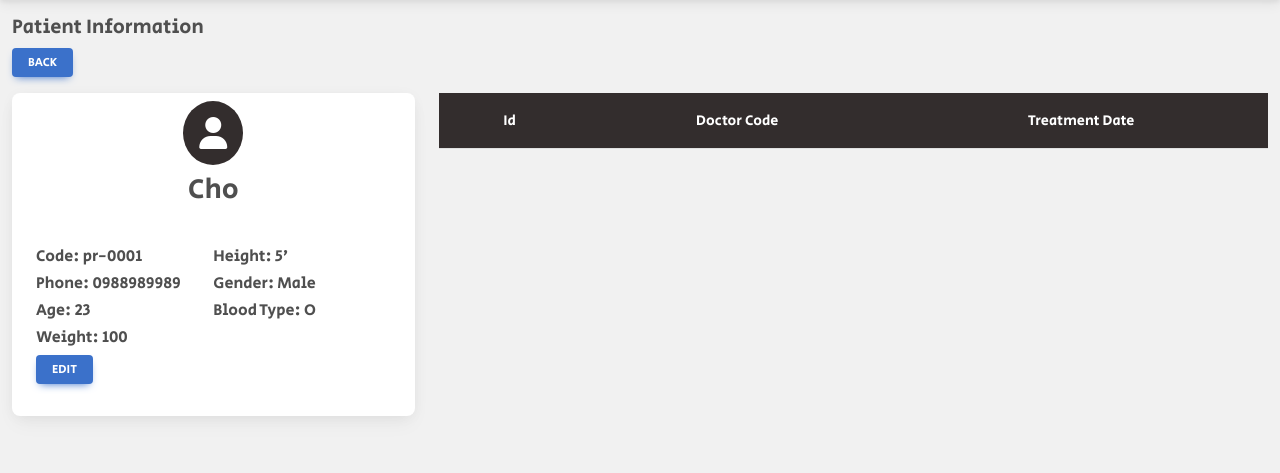
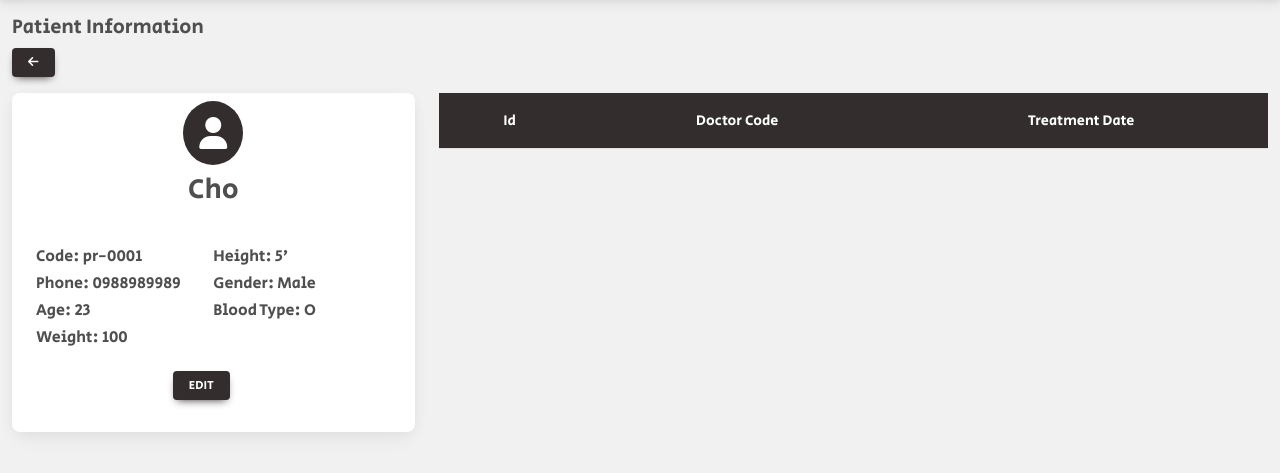
Before and after one commit to hmmlara/CMS, a PHP site: page /PMS/patient_info.php?id=1 in a window 1280 px wide. Shown: the part 50-523 px from the top of the page. Run offline with PHP 8.4, Linux system fonts and the light colour scheme; data comes from the database, SQL or seed files in the repository; data that the repository does not hold is empty.

Commit message:
change icon and color

```diff
--- a/patient_info.php
+++ b/patient_info.php
@@ -18,7 +18,7 @@ if (isset($_GET["id"])) {
 
 <div class="container-fluid mt-3">
     <h5>Patient Information</h5>
-    <a href="all_patients" class="btn btn-sm btn-primary">Back</a>
+    <a href="all_patients" class="btn btn-sm btn-dark"><i class="fas fa-arrow-left"></i></a>
     <div class="row mt-3">
         <div class="col-4">
             <div class="card py-2">
@@ -41,9 +41,10 @@ if (isset($_GET["id"])) {
                             <h6>Blood Type:&nbsp;<span><?php echo $patient_infos["blood_type"]; ?></span></h6>
                         </div>
 
-
+                        <div class="col-12 d-flex justify-content-center mt-3">
+                            <a href="patient_edit?id=<?php echo $_GET["id"];?>" class="btn btn-sm btn-dark">Edit</a>
+                        </div>
                     </div>
-                    <button class="btn btn-sm btn-primary mx-auto">Edit</button>
                 </div>
             </div>
         </div>
```
